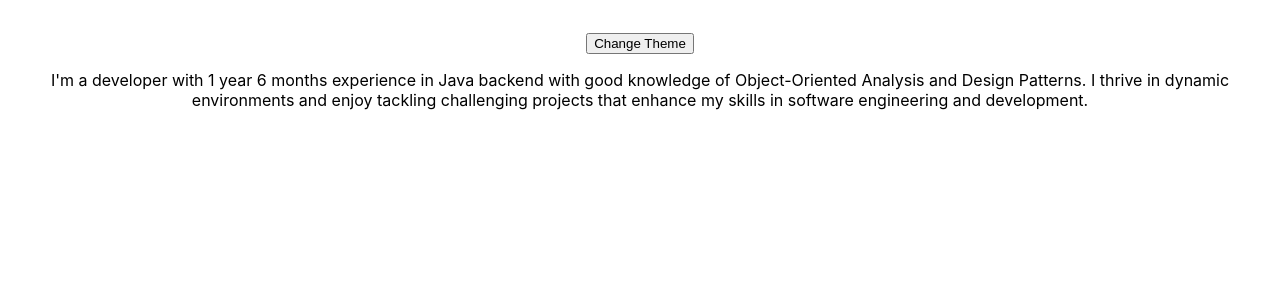
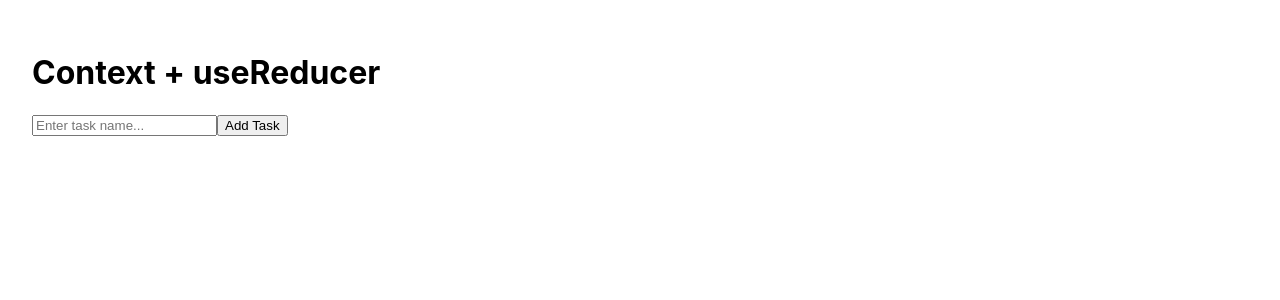
Before and after one commit to zakushi2002/proficient-in-using-proficient-in-using-reactjs, a React (Create React App) app in the folder tiktok/: page / in a window 1280 px wide. Shown: the top 300 px of the page. Built offline with nearby package versions, Linux system fonts and the light colour scheme.

Commit message:
Context + useReducer (Global state)

```diff
--- a/tiktok/src/App.js
+++ b/tiktok/src/App.js
@@ -1,17 +1,29 @@
-import Content from "./Content";
-import "./App.css";
-import { ThemeContext } from "./ThemeContext";
-import { useContext } from "react";
+import { useStore, actions } from "./store";
 
 function App() {
-    const contextTheme = useContext(ThemeContext);
+    const [state, dispatch] = useStore();
+    const { tasks, taskInput } = state;
+    const handleAddTask = () => {
+        dispatch(actions.addTask(taskInput));
+        dispatch(actions.setTaskInput(""));
+    };
 
     return (
         <div className="App" style={{ padding: 32 }}>
-            <button onClick={contextTheme.handleChangeTheme}>
-                Change Theme
-            </button>
-            <Content />
+            <h1>Context + useReducer</h1>
+            <input
+                value={state.taskInput}
+                placeholder="Enter task name..."
+                onChange={(e) => {
+                    dispatch(actions.setTaskInput(e.target.value));
+                }}
+            />
+            <button onClick={handleAddTask}>Add Task</button>
+            <ul>
+                {tasks.map((task, index) => (
+                    <li key={index}>{task}</li>
+                ))}
+            </ul>
         </div>
     );
 }
--- a/tiktok/src/index.js
+++ b/tiktok/src/index.js
@@ -3,14 +3,14 @@ import ReactDOM from "react-dom/client";
 import "./index.css";
 import App from "./App";
 import reportWebVitals from "./reportWebVitals";
-import { ThemeProvider } from "./ThemeContext";
+import { StoreProvider } from "./store";
 
 const root = ReactDOM.createRoot(document.getElementById("root"));
 root.render(
     <React.StrictMode>
-        <ThemeProvider>
+        <StoreProvider>
             <App />
-        </ThemeProvider>
+        </StoreProvider>
     </React.StrictMode>
 );
 
--- /dev/null
+++ b/tiktok/src/store/Context.js
@@ -0,0 +1,5 @@
+import { createContext } from "react";
+
+const Context = createContext();
+
+export default Context;
--- /dev/null
+++ b/tiktok/src/store/Provider.js
@@ -0,0 +1,15 @@
+import Context from "./Context";
+import { useReducer } from "react";
+import reducer, { initialState } from "./reducer";
+import logger from "./logger";
+
+function Provider({ children }) {
+    const [state, dispatch] = useReducer(logger(reducer), initialState);
+    return (
+        <Context.Provider value={[state, dispatch]}>
+            {children}
+        </Context.Provider>
+    );
+}
+
+export default Provider;
--- /dev/null
+++ b/tiktok/src/store/actions.js
@@ -0,0 +1,11 @@
+import { SET_TASK_INPUT, ADD_TASK } from "./constants";
+
+export const setTaskInput = (payload) => ({
+    type: SET_TASK_INPUT,
+    payload,
+});
+
+export const addTask = (payload) => ({
+    type: ADD_TASK,
+    payload,
+});
--- /dev/null
+++ b/tiktok/src/store/constants.js
@@ -0,0 +1,2 @@
+export const SET_TASK_INPUT = "SET_TASK_INPUT";
+export const ADD_TASK = "ADD_TASK";
--- /dev/null
+++ b/tiktok/src/store/hooks.js
@@ -0,0 +1,7 @@
+import Context from "./Context";
+import { useContext } from "react";
+
+export const useStore = () => {
+    const [state, dispatch] = useContext(Context);
+    return [state, dispatch];
+};
--- /dev/null
+++ b/tiktok/src/store/index.js
@@ -0,0 +1,5 @@
+export { default as StoreProvider } from "./Provider";
+export { default as StoreContext } from "./Context";
+export * from "./hooks";
+
+export * as actions from "./actions";
--- /dev/null
+++ b/tiktok/src/store/logger.js
@@ -0,0 +1,13 @@
+function logger(reducer) {
+    return (preState, action) => {
+        console.group(action.type);
+        console.log("Prev State: ", preState);
+        console.log("Action: ", action);
+        const nextState = reducer(preState, action);
+        console.log("Next State: ", nextState);
+        console.groupEnd();
+        return nextState;
+    };
+}
+
+export default logger;
--- /dev/null
+++ b/tiktok/src/store/reducer.js
@@ -0,0 +1,26 @@
+import { SET_TASK_INPUT, ADD_TASK } from "./constants";
+
+const initialState = {
+    tasks: [],
+    taskInput: "",
+};
+
+function reducer(state, action) {
+    switch (action.type) {
+        case SET_TASK_INPUT:
+            return {
+                ...state,
+                taskInput: action.payload,
+            };
+        case ADD_TASK:
+            return {
+                ...state,
+                tasks: [...state.tasks, action.payload],
+            };
+        default:
+            throw new Error("Invalid action type!!!");
+    }
+}
+
+export { initialState };
+export default reducer;
```
